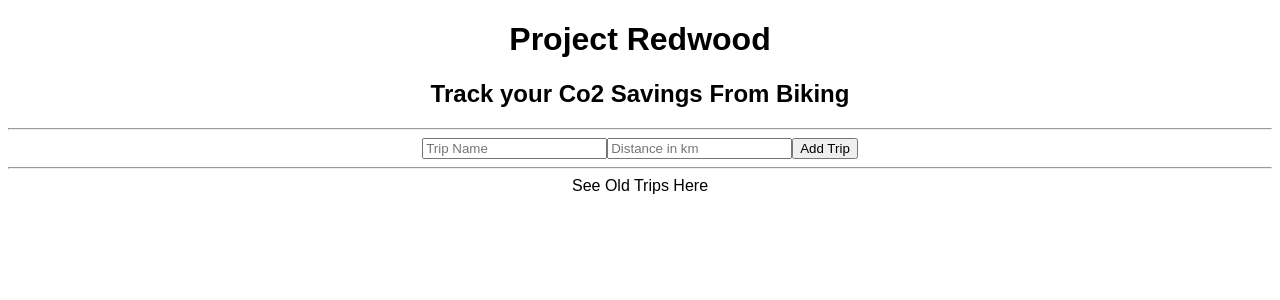
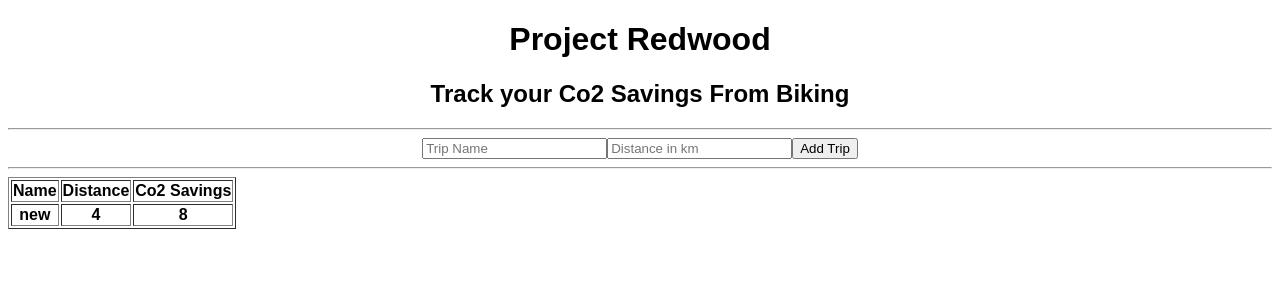
Before and after one commit to scogold/redwood, a React (Create React App) app: page / in a window 1280 px wide. Shown: the top 300 px of the page. Built offline with nearby package versions, Linux system fonts and the light colour scheme.

Commit message:
Update App.js

```diff
--- a/src/App.js
+++ b/src/App.js
@@ -4,8 +4,25 @@ import React, { Component } from "react";
 class App extends Component {
   constructor(props) {
     super(props);
+    this.state = {tripList: [{name:"new",distance:4,co2:8}], enteredName: "", enteredDist: 0};
+    this.updateTripList = this.updateTripList.bind(this);
   }
 
+  updateTripList(){
+    newTrip = {
+      name: this.state.enteredName,
+      distance: this.state.enteredDist,
+      co2: this.state.enteredDist*1.4
+    }
+    this.setState({ tripList: this.state.tripList.concat(newTrip)});
+  }
+
+  updateEnteredName(event){
+    this.setState({enteredName:event.target.value })
+  }
+  updateEnteredDist(event){
+    this.setState({enteredDist:event.target.value })
+  }
 
   render() {
     return (
@@ -13,25 +30,30 @@ class App extends Component {
         <h1>Project Redwood</h1>
         <h2>Track your Co2 Savings From Biking</h2>
         <hr />
-        <AddTrip />
+        <AddTrip enterFun={this.updateTripList} changeFun1={this.updateEnteredName} changeFun2={this.updateEnteredDist}/>
         <hr />
-        <TripHistory />
+        <TripHistory tripHistoryList={this.state.tripList}/>
       </div>
     );
   }
 }
 
 class AddTrip extends Component {
+
   constructor(props) {
     super(props);
   }
 
   render() {
+    const enterFun = this.props.enterFun;
+    const nameUpdateFun = this.props.changeFun1;
+    const distUpdateFun = this.props.changeFun2;
+
     return(
       <div>
-        <input type="text" placeholder="Trip Name"/>
-        <input type="number" placeholder="Distance in km"/>
-        <button> Add Trip </button>
+        <input type="text" placeholder="Trip Name" onChange={nameUpdateFun}/>
+        <input type="number" placeholder="Distance in km" onChange={distUpdateFun}/>
+        <button onClick={enterFun}> Add Trip </button>
       </div>
     );
   }
@@ -42,8 +64,25 @@ class TripHistory extends Component {
     super(props);
   }
   render() {
+    const tripHistoryList = this.props.tripHistoryList;
+
     return(
-      <div> See Old Trips Here </div>
+      <div>
+        <table border="1">
+          <tr>
+            <th> Name </th>
+            <th> Distance </th>
+            <th> Co2 Savings </th>
+          </tr>
+          {tripHistoryList.map((item) => (
+            <tr>
+              <th> {item.name} </th>
+              <th> {item.distance} </th>
+              <th> {item.co2} </th>
+            </tr>
+          ))}
+        </table>
+      </div>
     );
   }
 }
```
